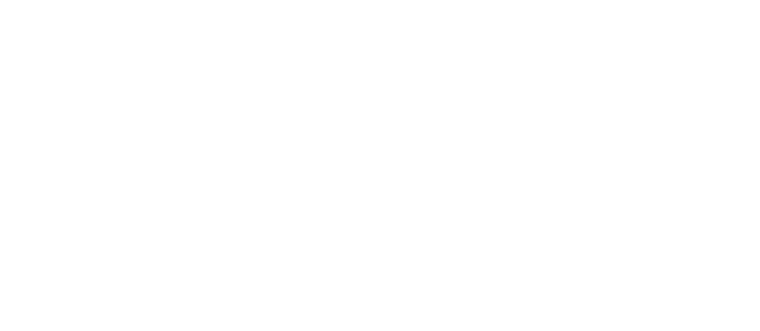
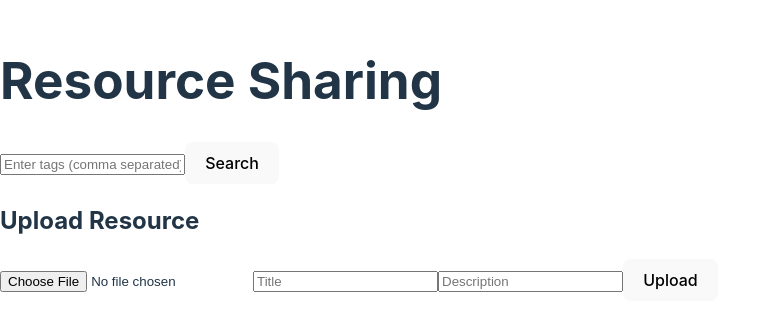
Before and after one commit to sravsguda123/Virtual-classroom---A1, a React (Vite) app in the folder frontend/: page /resourses in a window 1280 px wide. Before the commit this address had no page. Shown: the part 241-572 px from the top of the page, without its empty margins (0-760 px from the left). Built offline with nearby package versions, Linux system fonts and the light colour scheme.

Commit message:
upload resources

```diff
--- a/frontend/src/App.jsx
+++ b/frontend/src/App.jsx
@@ -6,6 +6,8 @@
 import Chatroom from "./components/chatrooms.jsx";
 import Notifications from "./components/notifications.jsx";
 import TeacherDashboard from "./components/create-classroom.jsx";
+import ResourceSharing from "./components/resourses.jsx";
+
 
 function App() {
   return (
@@ -17,6 +19,7 @@
         <Route path="/join-classroom" element={<JoinClassroom />} />
         <Route path="/chatroom/:id" element={<Chatroom />} />
         <Route path="/notifications" element={<Notifications />} />
+        <Route path="/resourses" element={<ResourceSharing />} />
       </Routes>
     </Router>
 
--- /dev/null
+++ b/frontend/src/components/resourses.jsx
@@ -0,0 +1,105 @@
+import { useState, useEffect } from "react";
+import axios from "axios";
+
+export default function ResourceSharing() {
+  const [searchTags, setSearchTags] = useState("");
+  const [resources, setResources] = useState([]);
+  const [file, setFile] = useState(null);
+  const [title, setTitle] = useState("");
+  const [description, setDescription] = useState("");
+
+  const handleSearch = async () => {
+    try {
+      const tagsArray = searchTags.split(",").map(tag => tag.trim());
+
+      const response = await axios.get("http://127.0.0.1:8000/search", {
+        params: { tags: tagsArray },
+        paramsSerializer: (params) => {
+          return new URLSearchParams(params).toString();
+        },
+      });
+      console.log(response.data);
+      if (Array.isArray(response.data)) {
+        setResources(response.data);
+      } else {
+        setResources([]);
+      }
+    } catch (error) {
+      console.error("Search failed", error);
+      setResources([]);
+    }
+  };
+
+
+  const handleUpload = async () => {
+    try {
+      const formData = new FormData();
+      formData.append("file", file);
+      formData.append("title", title || "");  // Ensure it's a string
+      formData.append("description", description || "");  // Ensure it's a string
+
+      console.log("Sending description:", description); // Debugging
+
+      const response = await axios.post("http://127.0.0.1:8000/upload", formData, {
+        headers: { "Content-Type": "multipart/form-data" },
+      });
+
+      alert("File uploaded successfully");
+      console.log("Tags:", response.data.tags);
+    } catch (error) {
+      console.error("Upload failed", error);
+    }
+  };
+
+
+  return (
+    <div className="p-6 space-y-6">
+      <h1 className="text-2xl font-bold">Resource Sharing</h1>
+
+      <div className="space-y-4">
+        <input
+          type="text"
+          placeholder="Enter tags (comma separated)"
+          value={searchTags}
+          onChange={(e) => setSearchTags(e.target.value)}
+          className="border p-2 rounded w-full"
+        />
+        <button onClick={handleSearch} className="bg-blue-500 text-white p-2 rounded">
+          Search
+        </button>
+      </div>
+
+      <div className="space-y-2">
+        {resources.map((res, index) => (
+          <div key={index} className="border p-4 rounded">
+            <h2 className="text-xl font-bold">{res.title}</h2>
+            <p>{res.description}</p>
+            <p className="text-sm text-gray-500">Tags: {res.tags.join(", ")}</p>
+          </div>
+        ))}
+      </div>
+
+      <div className="space-y-4 border p-4 rounded">
+        <h2 className="text-xl font-bold">Upload Resource</h2>
+        <input type="file" onChange={(e) => setFile(e.target.files[0])} className="border p-2 rounded w-full" />
+        <input
+          type="text"
+          placeholder="Title"
+          value={title}
+          onChange={(e) => setTitle(e.target.value)}
+          className="border p-2 rounded w-full"
+        />
+        <input
+          type="text"
+          placeholder="Description"
+          value={description}
+          onChange={(e) => setDescription(e.target.value)}
+          className="border p-2 rounded w-full"
+        />
+        <button onClick={handleUpload} className="bg-green-500 text-white p-2 rounded">
+          Upload
+        </button>
+      </div>
+    </div>
+  );
+}
```
Also changed, not shown: 2 other files (tests, documents, lock files or other folders).
